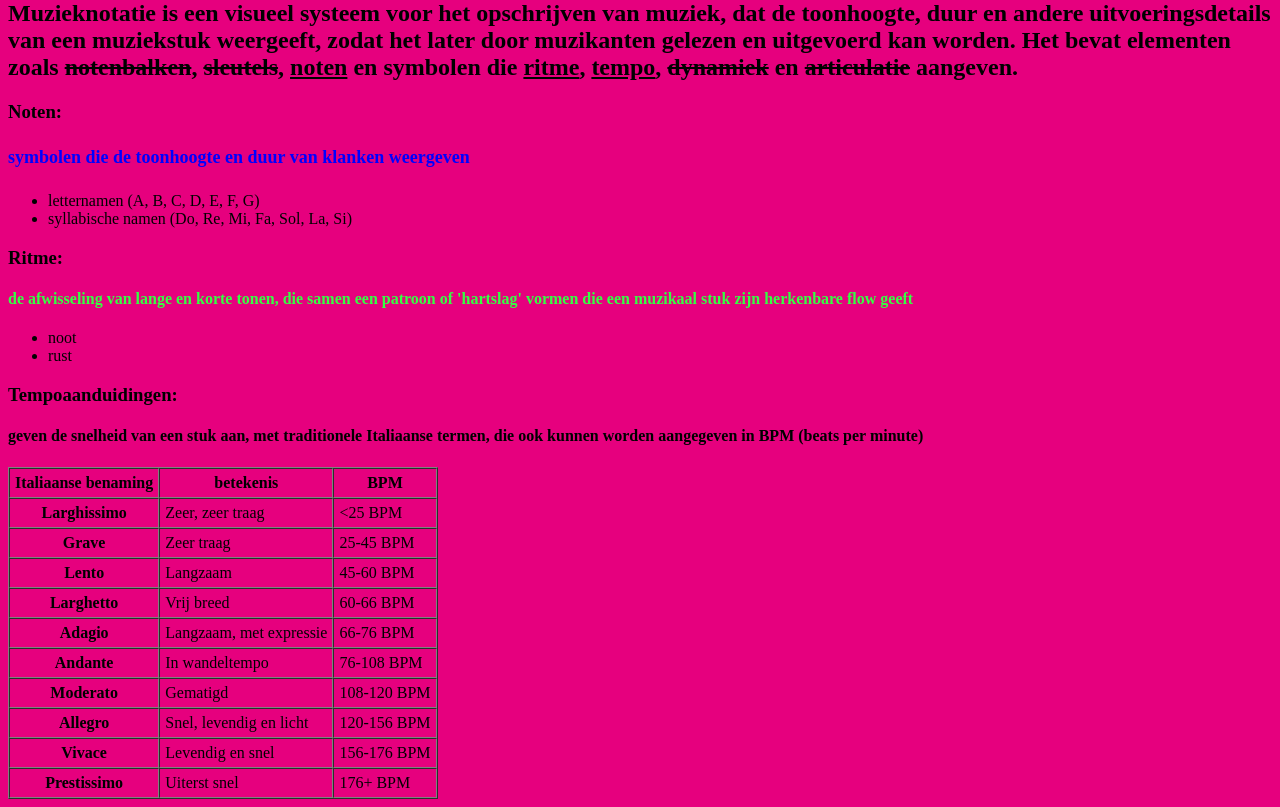
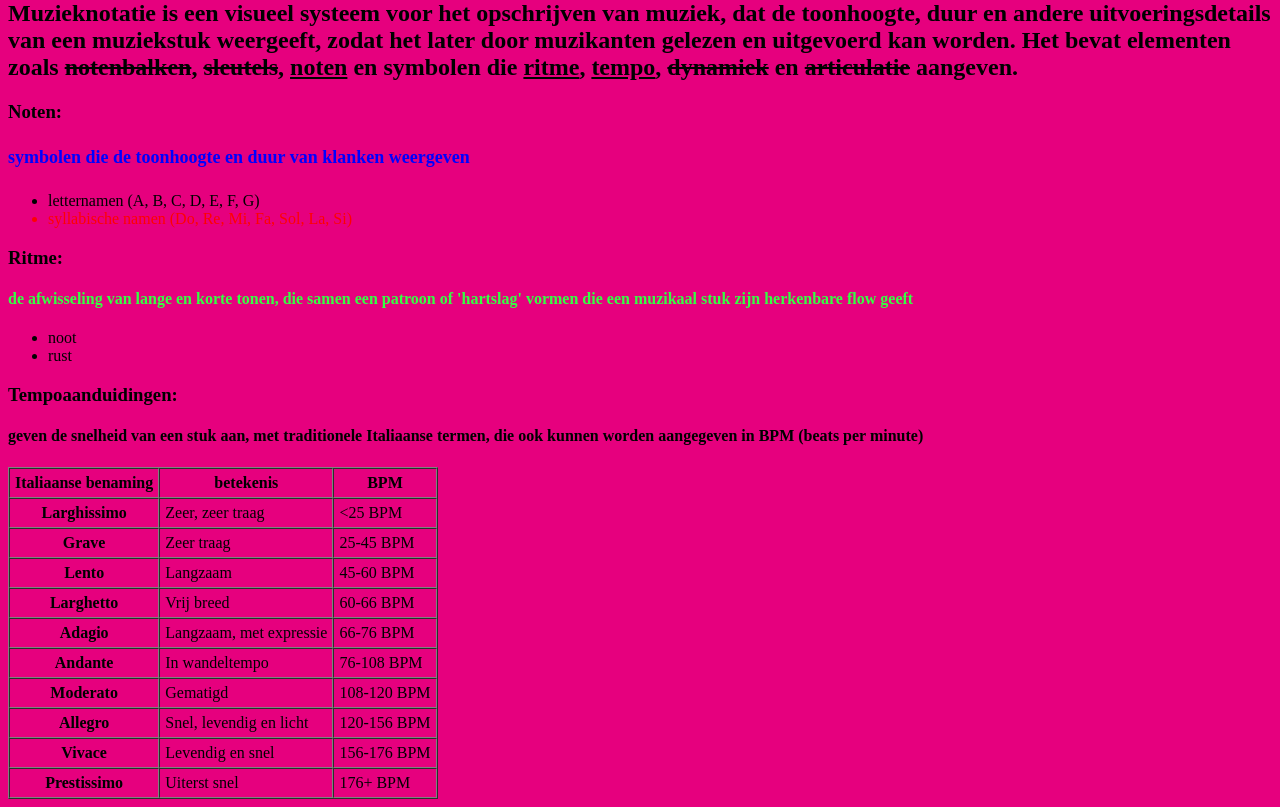
Before and after one commit to rasyawardana-w/htmlseminarieRW, a plain HTML site: page index.html in a window 1280 px wide. Shown: the part 66-873 px from the top of the page. Drawn offline with Linux system fonts and the light colour scheme.

Commit message:
Update index.html

```diff
--- a/index.html
+++ b/index.html
@@ -25,7 +25,7 @@
 
    <ul>
   <li>letternamen (A, B, C, D, E, F, G)</li>
-  <li> syllabische namen (Do, Re, Mi, Fa, Sol, La, Si)</li>
+  <li style="color: #ff0000;" > syllabische namen (Do, Re, Mi, Fa, Sol, La, Si)</li>
   </ul>
   <h3>Ritme:</h3>
   <h4 style="color: RGB(53, 255, 67)">de afwisseling van lange en korte tonen, die samen een patroon of 'hartslag' vormen die een muzikaal stuk zijn  herkenbare flow geeft</h4>
```
